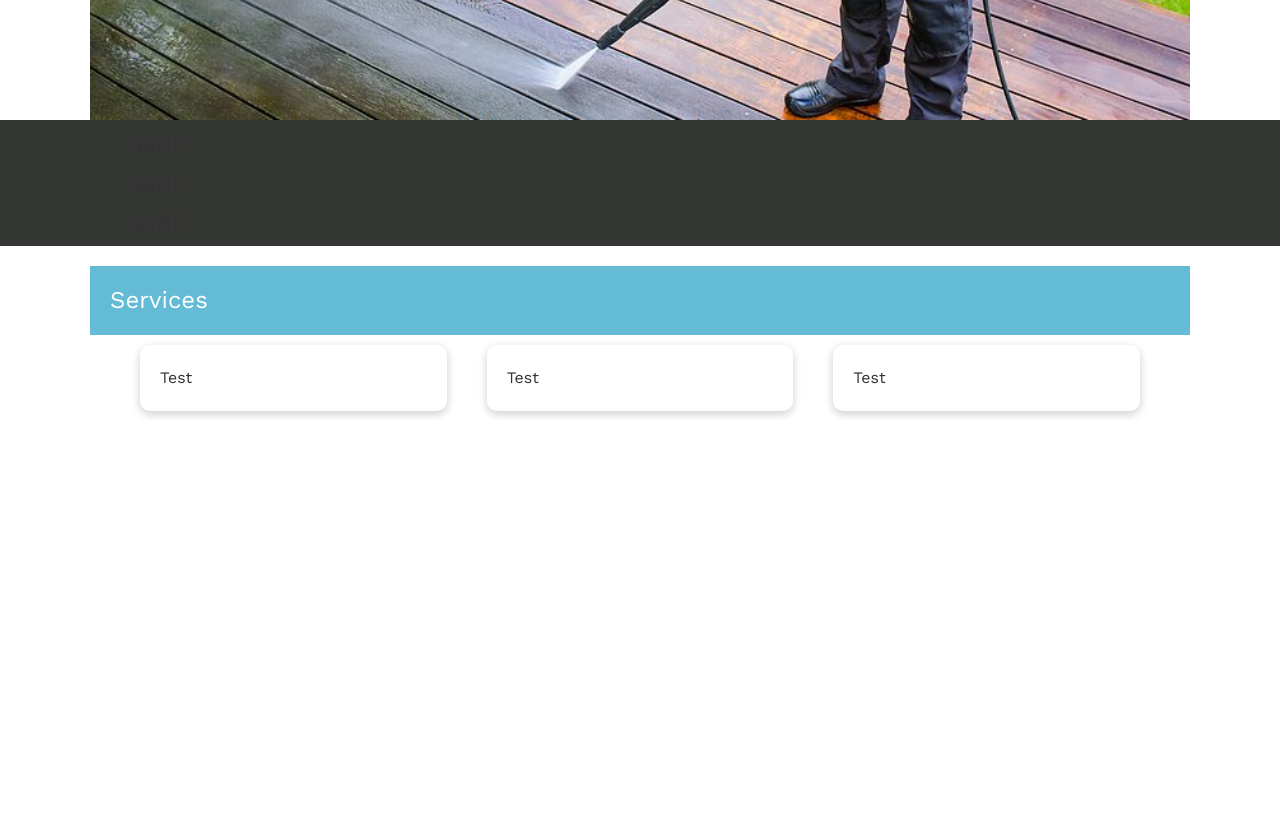
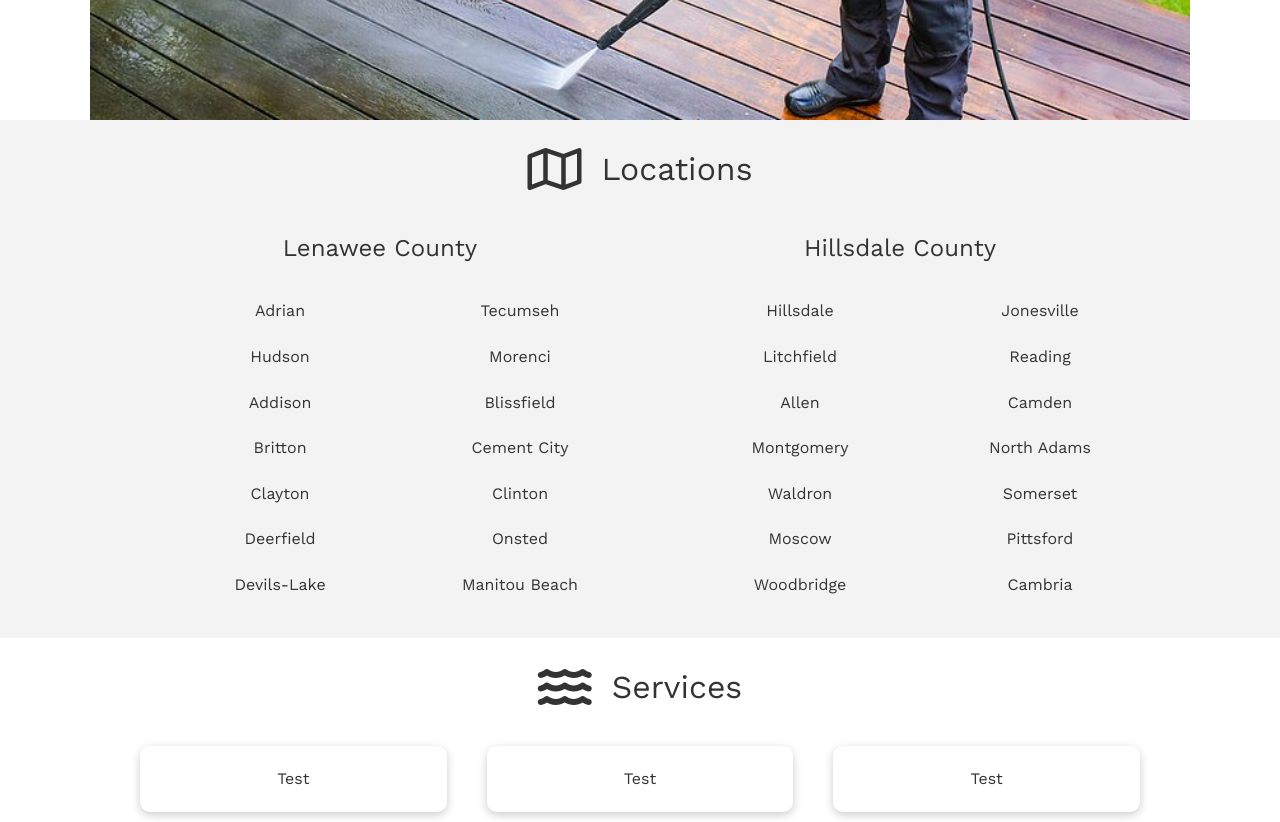
Before and after one commit to zachgentner/lakesidepressurewashing, a plain HTML site: page index.html in a window 1280 px wide. Shown: the part 580-1402 px from the top of the page. Before the commit the page ends 1001 px from the top, so only its background shows below. Drawn offline with nearby package versions, Linux system fonts and the light colour scheme.

Commit message:
Added locations

```diff
--- a/index.html
+++ b/index.html
@@ -16,11 +16,11 @@
             <div class="logo"><img src="/img/logo/LPWTransparentpng.png" alt="Lakeside Pressure Washing Logo"></div>
             <nav class="header-nav">
                 <ul class="flex">
-                    <li><a href="#Services">Services</a></li>
-                    <li><a href="#Locations">Locations</a></li>
-                    <li><a href="#Gallery">Gallery</a></li>
-                    <li><a href="#About">About</a></li>
-                    <li><a href="#Contact">Contact</a></li>
+                    <li><a href="#services">Services</a></li>
+                    <li><a href="#locations">Locations</a></li>
+                    <li><a href="#gallery">Gallery</a></li>
+                    <li><a href="#about">About</a></li>
+                    <li><a href="#contact">Contact</a></li>
                 </ul>
             </nav>
         </div>
@@ -44,18 +44,63 @@
 </section>
 
 <!-- LOCATIONS -->
-<section class="locations">
-    <div class="container grid-3">
-        <h1>asdf</h1>
-        <h1>asdf</h1>
-        <h1>asdf</h1>
+<section id="locations" class="locations">
+    <div class="container text-center">
+        <div class="heading flex">
+            <i class="fa-regular fa-map fa-3x"></i>
+            <h1 class="md">Locations</h1>
+        </div>
+        <div class="list grid">
+            <div class="county grid">
+                <h1>Lenawee County</h1>
+                <ul class="grid">
+                    <li>Adrian</li>
+                    <li>Tecumseh</li>
+                    <li>Hudson</li>
+                    <li>Morenci</li>
+                    <li>Addison</li>
+                    <li>Blissfield</li>
+                    <li>Britton</li>
+                    <li>Cement City</li>
+                    <li>Clayton</li>
+                    <li>Clinton</li>
+                    <li>Deerfield</li>
+                    <li>Onsted</li>
+                    <li>Devils-Lake</li>
+                    <li>Manitou Beach</li>
+                </ul>
+            </div>
+                <div class="county grid">
+                    <h1>Hillsdale County</h1>
+                    <ul class="grid">
+                        <li>Hillsdale</li>
+                        <li>Jonesville</li>
+                        <li>Litchfield</li>
+                        <li>Reading</li>
+                        <li>Allen</li>
+                        <li>Camden</li>
+                        <li>Montgomery</li>
+                        <li>North Adams</li>
+                        <li>Waldron</li>
+                        <li>Somerset</li>
+                        <li>Moscow</li>
+                        <li>Pittsford</li>
+                        <li>Woodbridge</li>
+                        <li>Cambria</li>
+                    </ul>
+                </div>
+            </div>
+        </div>
     </div>
 </section>
 
 <!-- SERVICES -->
-<section class="services">
-    <div class="container">
-        <h1>Services</h1>
+<section id="services" class="services">
+    <div class="container text-center">
+        <div class="heading flex">
+            <i class="fa-solid fa-water fa-3x"></i>
+            <h1 class="md">Services</h1>
+        </div>
         <div class="grid">
             <div class="card">Test</div>
             <div class="card">Test</div>
--- a/style.css
+++ b/style.css
@@ -4,8 +4,9 @@
 :root {
     --primary: #a2ff7e;
     --secondary: #63bbd6;
+    --light: #ffffff;
+    --neutral: #f3f3f3;
     --dark: #343633;
-    --light: #ffffff;
     --attention: #ec7357;
 }
 
@@ -123,17 +124,41 @@ img {
 /* LOCATIONS */
 .locations {
     width: 100%;
-    background-color: var(--dark);
+    background-color: var(--neutral);
+}
+
+.heading {
+  display: flex;
+  margin: 20px auto;
+  width: 500px;
+  justify-content: space-between;
+}
+
+.heading h1 {
+  margin-left: 20px;
+}
+
+.locations .list {
+  grid-template-columns: repeat(2, 1fr);
+  grid-template-rows: 1fr;
+  margin-bottom: 40px;
+}
+
+.locations .county {
+  grid-template-columns: repeat(2, 1fr);
+  grid-template-rows: 60px auto;
+}
+
+.locations ul {
+  grid-column: span 2;
+}
+
+.county h1 {
+  grid-column: span 2;
 }
 
 
 /* SERVICES */
-.services h1 {
-    margin: 20px -40px 0 -40px;
-    padding: 20px 20px;
-    background-color: var(--secondary);
-    color: white;
-}
 
 .services .grid {
     grid-template-columns: repeat(3, 1fr);
```
